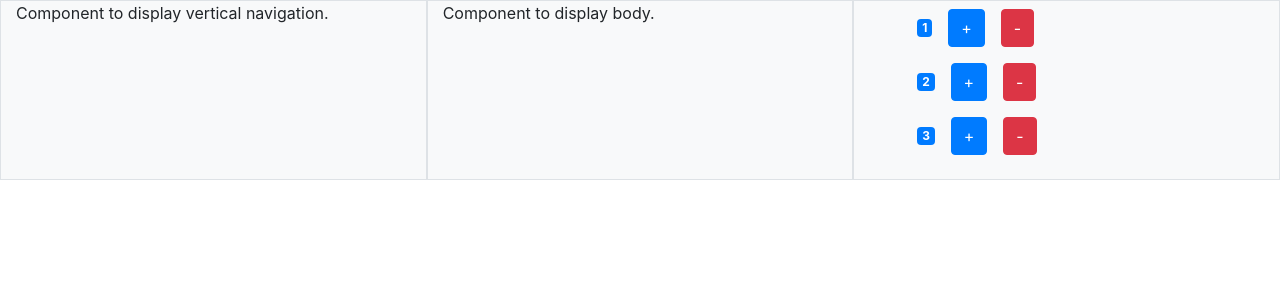
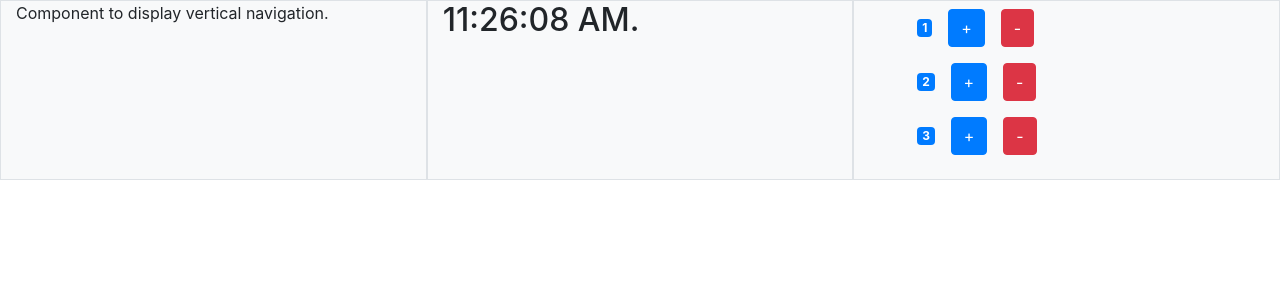
Before and after one commit to sumgup/react-app, a React (Create React App) app: page / in a window 1280 px wide. Shown: the top 300 px of the page. Built offline with nearby package versions, Linux system fonts and the light colour scheme.

Commit message:
clock component

```diff
--- a/src/App.js
+++ b/src/App.js
@@ -1,6 +1,7 @@
 import React, { Component } from 'react';
 import logo from './logo.svg';
 import './App.css';
+import Clock from "./Components/clock";
 import Counters from "./Components/counters";
 
 class App extends Component {
@@ -16,7 +17,7 @@
               Component to display vertical navigation.
           </div>
           <div class="col-sm border bg-light">
-            Component to display body.
+            <Clock />
           </div>
           <div className="col-sm border bg-light">
             <Counters value = {this.state.counters}></Counters>
--- /dev/null
+++ b/src/Components/clock.jsx
@@ -0,0 +1,45 @@
+import React, { Component } from "react";
+
+class Clock extends Component {
+    constructor(props) {
+      super(props);
+      this.state = {date: new Date()};
+    }
+
+    // The componentDidMount() method runs after the component output has been rendered to the DOM.
+    componentDidMount() {
+      this.timerID = setInterval(
+        () => this.tick(),
+        1000
+      );
+    }
+
+    //it’s very important to free up resources taken by the components when they are destroyed.
+    componentWillUnmount() {
+      clearInterval(this.timerID);
+    }
+
+    tick() {
+      // Three important points -
+      // 1. Do Not Modify State Directly, Instead, use setState(). The only place where you can assign this.state is the constructor.
+      // 2. State Updates May Be Asynchronous.use a second form of setState() that accepts a function rather than an object.
+      // That function will receive the previous state as the first argument, and the props at the time the update is applied as the second argument:
+      // this.setState((state, props) => ({
+      //     counter: state.counter + props.increment
+      //  }));
+      // 3. When you call setState(), React merges the object you provide into the current state.
+      this.setState({
+        date: new Date()
+      });
+    }
+
+    render() {
+      return (
+        <div>
+          <h2>{this.state.date.toLocaleTimeString()}.</h2>
+        </div>
+      );
+    }
+  }
+
+  export default Clock;
```
